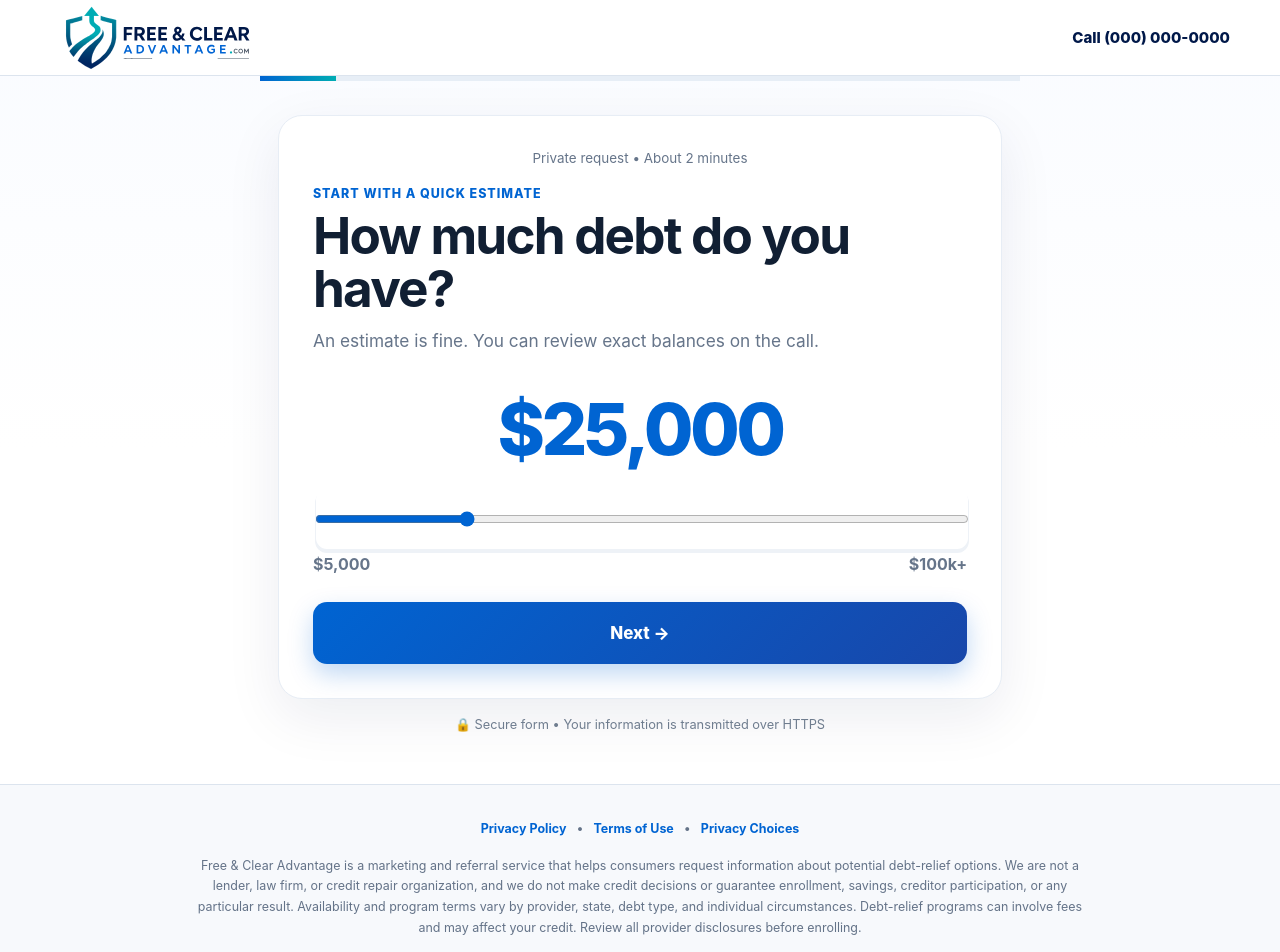
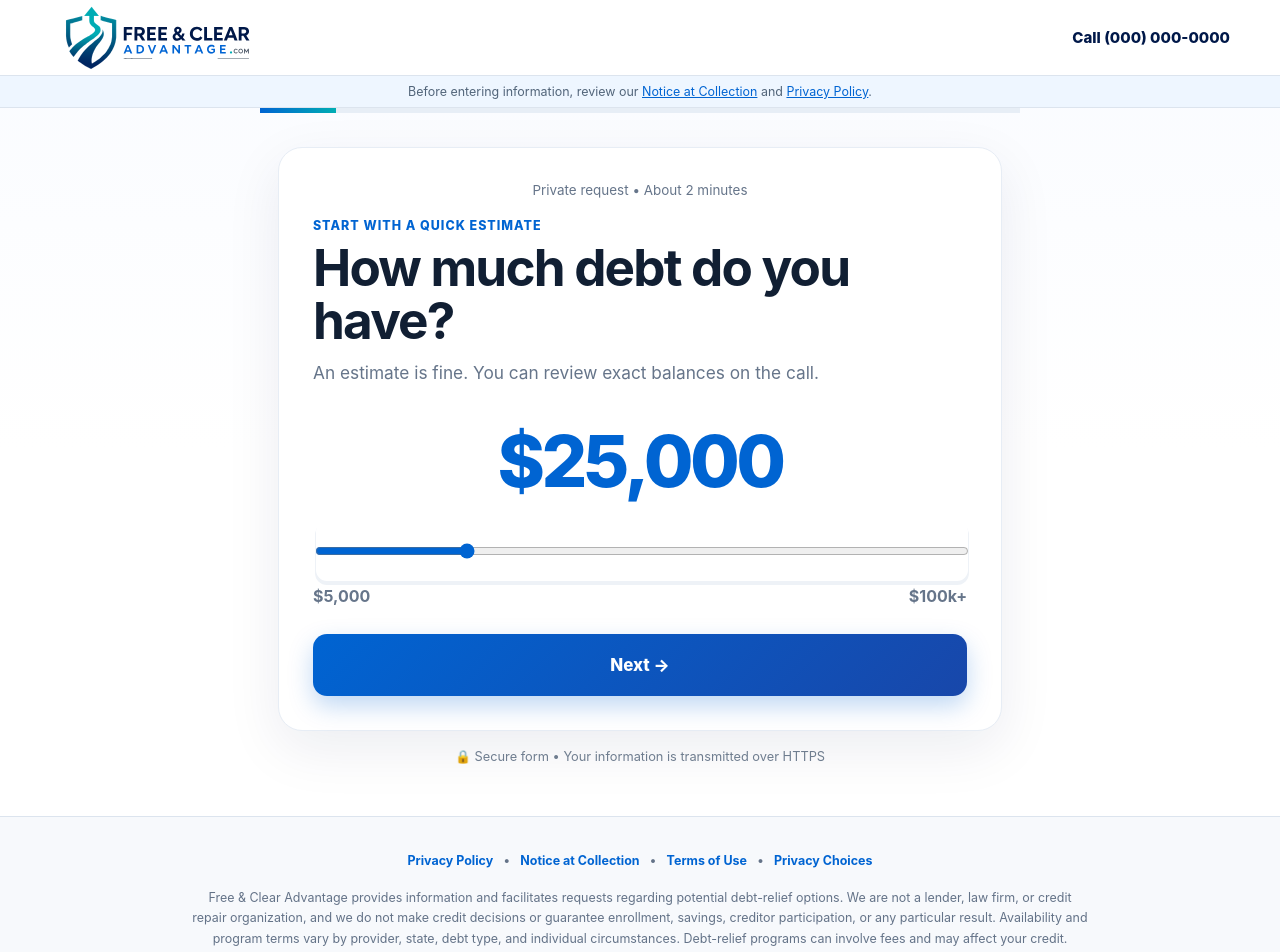
Before and after one commit to hpintojr/freeandclearadvantage, a Next.js app: page / in a window 1280 px wide. Shown: the top 952 px of the page. Built offline with nearby package versions, Linux system fonts and the light colour scheme.

Commit message:
Add notice-at-collection link before form collection

```diff
--- a/app/layout.tsx
+++ b/app/layout.tsx
@@ -20,17 +20,22 @@ export default function RootLayout({ children }: Readonly<{ children: React.Reac
           </Link>
           <a className="header-phone" href={`tel:${siteConfig.callPhoneE164}`}>Call {siteConfig.callPhone}</a>
         </header>
+        <div style={{ background: "#eef6ff", borderBottom: "1px solid #dce4ee", padding: "8px 16px", textAlign: "center", fontSize: ".78rem", color: "#52657a" }}>
+          Before entering information, review our <Link href="/notice-at-collection">Notice at Collection</Link> and <Link href="/privacy">Privacy Policy</Link>.
+        </div>
         <main>{children}</main>
         <footer className="site-footer">
           <div className="footer-links">
             <Link href="/privacy">Privacy Policy</Link>
+            <span>•</span>
+            <Link href="/notice-at-collection">Notice at Collection</Link>
             <span>•</span>
             <Link href="/terms">Terms of Use</Link>
             <span>•</span>
             <Link href="/privacy-choices">Privacy Choices</Link>
           </div>
           <p>
-            Free & Clear Advantage is a marketing and referral service that helps consumers request information about potential debt-relief options. We are not a lender, law firm, or credit repair organization, and we do not make credit decisions or guarantee enrollment, savings, creditor participation, or any particular result. Availability and program terms vary by provider, state, debt type, and individual circumstances. Debt-relief programs can involve fees and may affect your credit. Review all provider disclosures before enrolling.
+            Free & Clear Advantage provides information and facilitates requests regarding potential debt-relief options. We are not a lender, law firm, or credit repair organization, and we do not make credit decisions or guarantee enrollment, savings, creditor participation, or any particular result. Availability and program terms vary by provider, state, debt type, and individual circumstances. Debt-relief programs can involve fees and may affect your credit. Review all provider disclosures before enrolling.
           </p>
           <p>© {new Date().getFullYear()} Free & Clear Advantage. All rights reserved.</p>
         </footer>
```
